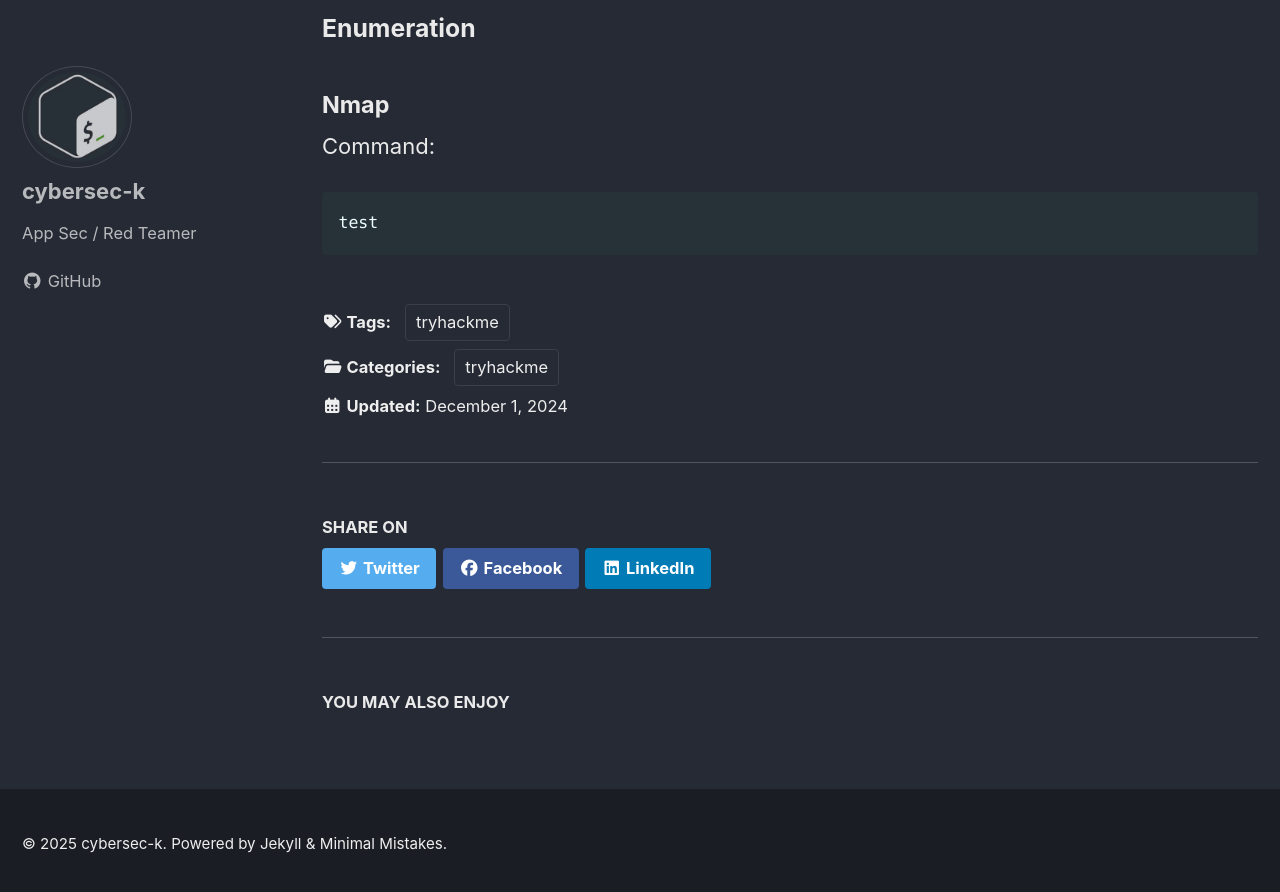
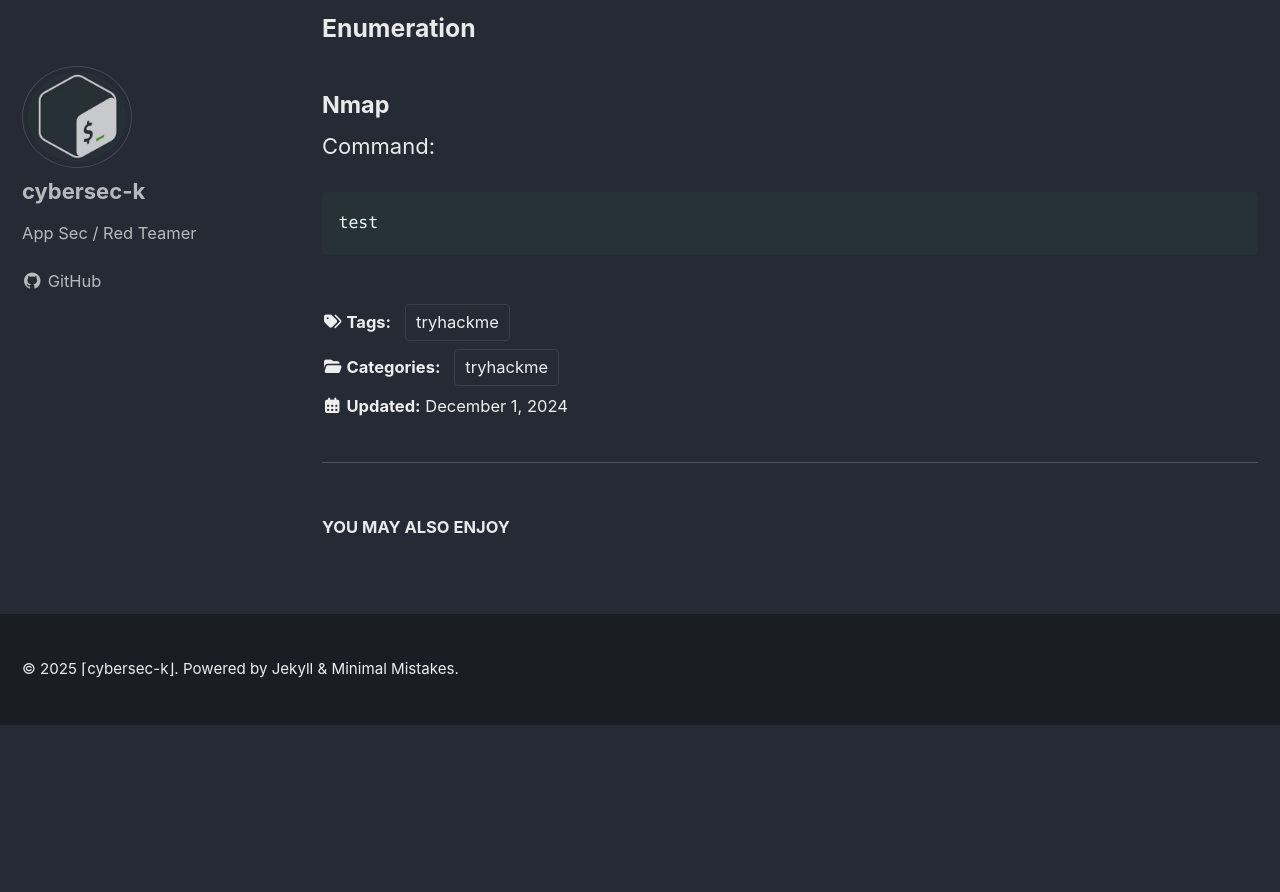
Before and after one commit to cybersec-k/cybersec-k.github.io, a Jekyll site: the page built from _posts/tryhackme/2024-12-01-vulnversity.md, in a window 1280 px wide and 900 px high, scrolled down 1286 px. Shown: the top 892 px of the window. Built offline with Jekyll 4.4.1, drawn with Linux system fonts in a browser that asks for light colours; cached includes are drawn as plain includes; after the commit the page ends 2011 px from its top, so only the background shows below that; some of the changed lines change nothing that is shown.

Commit message:
Update _config.yml

```diff
--- a/_config.yml
+++ b/_config.yml
@@ -16,14 +16,14 @@ minimal_mistakes_skin: "dark" # "air", "aqua", "contrast", "dark", "dirt", "neon
 
 # Site Settings
 locale: en-US
-title: "cybersec-k" # site title, e.g. "Jekyll • Markdown • HTML"
+title: "⌈cybersec-k⌋" # site title, e.g. "Jekyll • Markdown • HTML"
 title_separator: "|"
 subtitle: null # site tagline that appears below site title in masthead
 name: cybersec-k
-description: Cybersecurity campfire
+description: Personal blog for CTF writeups
 url: https://cybersec-k.github.io
 baseurl: null # the subpath of your site, e.g. "/blog"
-repository: null # GitHub username/repo-name e.g. "mmistakes/minimal-mistakes"
+repository: https://cybersec-k.github.io # GitHub username/repo-name e.g. "mmistakes/minimal-mistakes"
 teaser: null # path of fallback teaser image, e.g. "/assets/images/500x300.png"
 logo: null # path of logo image to display in the masthead, e.g. "/assets/images/88x88.png"
 masthead_title: " "
@@ -108,7 +108,7 @@ social:
   links: null
     # An array of links to social media profiles
 
-    # Analytics
+# Analytics
 analytics:
   provider: false # false (default), "google", "google-universal", "google-gtag", "custom"
   google:
@@ -117,7 +117,7 @@ analytics:
       # true, false (default)
 
 
-      # Site Author
+# Site Author
 author:
   name: cybersec-k
   avatar: /assets/images/main/avatar.png
@@ -316,7 +316,7 @@ defaults:
       author_profile: true
       read_time: true
       comments: null # true
-      share: true
+      share: false
       related: true
 
   # _pages
```
